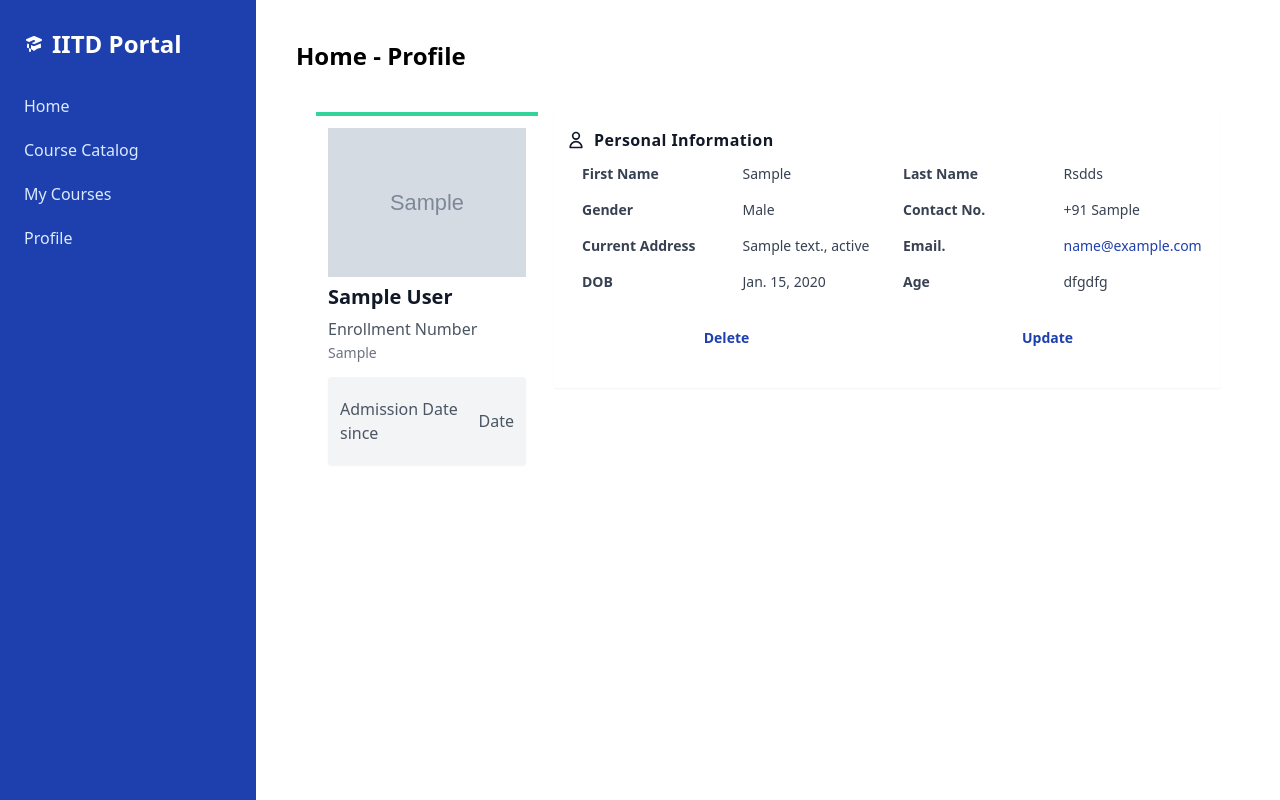
After one commit to tsg-asya/student-portal, a Django app: a page that uses templates/base.html in a window 1280 px wide. The commit adds this page. Run offline with Django 3.2, Linux system fonts and the light colour scheme; a user stored in the database is signed in; tables that the repository leaves empty hold one stand-in row (values such as "Sample post"); grey boxes marked "Sample" are stand-in pictures; some libraries are stand-ins or nearby versions.

Commit message:
user profile and detail profile added

```diff
--- /dev/null
+++ b/authy/templates/authy/student_detail.html
@@ -0,0 +1,95 @@
+{% extends "base.html" %}
+{% load tailwind_filters %}
+{% block lcontent %}
+<h1 class="flex-1 text-2xl font-bold">Home - Profile</h1>
+<div class="container mx-auto my-5 p-5">
+    <div class="md:flex no-wrap md:-mx-2 ">
+        <!-- Left Side -->
+        <div class="w-full md:w-3/12 md:mx-2">
+            <!-- Profile Card -->
+            <div class="bg-white p-3 border-t-4 border-green-400">
+                <div class="image overflow-hidden">
+                    {% if student.picture %}
+                    <img class="h-auto w-full mx-auto"
+                        src="{{ student.picture.url }}"
+                        alt="member-photo">
+                    {% else %}
+                    <img class="h-auto w-full mx-auto"
+                        src="/media/default.jpg"
+                        alt="member-photo">
+                    {% endif %}
+                </div>
+                <h1 class="text-gray-900 font-bold text-xl leading-8 my-1">{{ student.user.first_name|capfirst }} {{ student.user.last_name|capfirst }}</h1>
+                <h3 class="text-gray-600 font-lg text-semibold leading-6">Enrollment Number</h3>
+                <p class="text-sm text-gray-500 hover:text-gray-600 leading-6">{{ student.enrollment_no }}</p>
+                <ul
+                    class="bg-gray-100 text-gray-600 hover:text-gray-700 hover:shadow py-2 px-3 mt-3 divide-y rounded shadow-sm">
+                    <li class="flex items-center py-3">
+                        <span>Admission Date since</span>
+                        <span class="ml-auto">Date</span>
+                    </li>
+                </ul>
+            </div>
+        </div>
+        <div class="w-full md:w-9/12 mx-2 h-64">
+            <div class="bg-white p-3 shadow-sm rounded-sm">
+                <div class="flex items-center space-x-2 font-semibold text-gray-900 leading-8">
+                    <span clas="text-green-500">
+                        <svg class="h-5" xmlns="http://www.w3.org/2000/svg" fill="none" viewBox="0 0 24 24"
+                            stroke="currentColor">
+                            <path stroke-linecap="round" stroke-linejoin="round" stroke-width="2"
+                                d="M16 7a4 4 0 11-8 0 4 4 0 018 0zM12 14a7 7 0 00-7 7h14a7 7 0 00-7-7z" />
+                        </svg>
+                    </span>
+                    <span class="tracking-wide">Personal Information</span>
+                </div>
+                <div class="text-gray-700">
+                    <div class="grid md:grid-cols-2 text-sm">
+                        <div class="grid grid-cols-2">
+                            <div class="px-4 py-2 font-semibold">First Name</div>
+                            <div class="px-4 py-2">{{ student.user.first_name|capfirst }}</div>
+                        </div>
+                        <div class="grid grid-cols-2">
+                            <div class="px-4 py-2 font-semibold">Last Name</div>
+                            <div class="px-4 py-2">Rsdds</div>
+                        </div>
+                        <div class="grid grid-cols-2">
+                            <div class="px-4 py-2 font-semibold">Gender</div>
+                            <div class="px-4 py-2">{{ student.gender }}</div>
+                        </div>
+                        <div class="grid grid-cols-2">
+                            <div class="px-4 py-2 font-semibold">Contact No.</div>
+                            <div class="px-4 py-2">+91 {{ student.contact }}</div>
+                        </div>
+                        <div class="grid grid-cols-2">
+                            <div class="px-4 py-2 font-semibold">Current Address</div>
+                            <div class="px-4 py-2">{{ student.local_address }}, {{ student.city_state }}</div>
+                        </div>
+                        <div class="grid grid-cols-2">
+                            <div class="px-4 py-2 font-semibold">Email.</div>
+                            <div class="px-4 py-2">
+                                <a class="text-blue-800" href="mailto:{{ student.user.email }}">{{ student.user.email }}</a>
+                            </div>
+                        </div>
+                        <div class="grid grid-cols-2">
+                            <div class="px-4 py-2 font-semibold">DOB</div>
+                            <div class="px-4 py-2">{{ student.birthdate }}</div>
+                        </div>
+                        <div class="grid grid-cols-2">
+                            <div class="px-4 py-2 font-semibold">Age</div>
+                            <div class="px-4 py-2">dfgdfg</div>
+                        </div>
+                    </div>
+                </div>
+                <div class="flex justify-center">
+                    <button
+                        class="block w-full text-blue-800 text-sm font-semibold rounded-lg hover:bg-gray-100 focus:outline-none focus:shadow-outline focus:bg-gray-100 hover:shadow-xs p-3 my-4"><a href="#">Delete</a></button>
+                    <button
+                        class="block w-full text-blue-800 text-sm font-semibold rounded-lg hover:bg-gray-100 focus:outline-none focus:shadow-outline focus:bg-gray-100 hover:shadow-xs p-3 my-4"><a href="{% url 'student_update' student.slug  %}">Update</a></button>
+                </div>
+            </div>
+        </div>
+    </div>
+</div>
+
+{% endblock lcontent %}
--- a/authy/urls.py
+++ b/authy/urls.py
@@ -1,6 +1,9 @@
-# from django.urls import path
-# from . import views
+from django.urls import path
+from .views import student
 
-# urlpatterns = [
-#     path('test/', views.index, name='test')
-# ]
+urlpatterns = [
+    path('profile/<slug:slug>', student.StudentDetailView.as_view(),
+         name='student_detail'),
+    path('profile/<slug:slug>/update', student.StudentUpdateView.as_view(),
+         name='student_update')
+]
--- a/authy/views/student.py
+++ b/authy/views/student.py
@@ -1,7 +1,9 @@
-from django.views.generic import CreateView
-from authy.models import User
-from authy.forms import StudentSignUpForm
+from django.views.generic import CreateView, UpdateView, DetailView
+from authy.models import Student, User
+from authy.forms import StudentSignUpForm, StudentUpdateForm
 from django.contrib.auth import login
+from django.urls import reverse
+from django.contrib.auth.mixins import LoginRequiredMixin
 from django.shortcuts import get_object_or_404, redirect, render
 
 
@@ -18,3 +20,20 @@ class StudentSignUpView(CreateView):
         user = form.save()
         login(self.request, user)
         return redirect('/')
+
+
+class StudentUpdateView(LoginRequiredMixin, UpdateView):
+    template_name = "authy/student_update.html"
+    form_class = StudentUpdateForm
+
+    def get_queryset(self):
+        return Student.objects.filter(user=self.request.user)
+
+    def get_success_url(self):
+        return reverse("/")
+
+
+class StudentDetailView(LoginRequiredMixin, DetailView):
+    template_name = "authy/student_detail.html"
+    context_object_name = "student"
+    queryset = Student.objects.all()
--- a/portal/urls.py
+++ b/portal/urls.py
@@ -7,13 +7,15 @@ from authy.views import signup, student, teacher
 
 urlpatterns = [
     path('admin/', admin.site.urls),
+    path('user/', include('authy.urls')),
     path('accounts/', include('django.contrib.auth.urls')),
     path('accounts/signup/', signup.SignUpView.as_view(), name='signup'),
     path('accounts/signup/student/',
          student.StudentSignUpView.as_view(), name='student_signup'),
     path('accounts/signup/teacher/',
-         teacher.TeacherSignUpView.as_view(), name='teacher_signup')
-]
+         teacher.TeacherSignUpView.as_view(), name='teacher_signup'),
+    path('ckeditor/', include('ckeditor_uploader.urls'))
+]+static(settings.MEDIA_URL, document_root=settings.MEDIA_ROOT)
 
 if settings.DEBUG:
     urlpatterns += static(settings.STATIC_URL,
--- a/templates/base.html
+++ b/templates/base.html
@@ -14,10 +14,26 @@
 </style>
 <body>
     {% if not user.is_authenticated %}
-        {% include 'navbar.html' %}
-    {% endif %}
+        {% include 'n-navbar.html' %}
         {% block content %}
         {% endblock content %}
+    {% else %}
+    <div class="relative min-h-screen md:flex">
+        {% include 'navbar.html' %}
+        <div class="flex-1 p-10">
+            {% block lcontent %}
+            {% endblock lcontent %}
+        </div>
+        <script>
+            // grab everything we need
+            const btn = document.querySelector(".mobile-menu-button");
+            const sidebar = document.querySelector(".sidebar");
 
+            // add our event listener for the click
+            btn.addEventListener("click", () => {
+            sidebar.classList.toggle("-translate-x-full");
+            });
+        </script>
+    {% endif %}
 </body>
 </html>
--- a/templates/navbar.html
+++ b/templates/navbar.html
@@ -1,34 +1,40 @@
-{% load static %}
+    <!-- mobile menu bar -->
+    <div class="bg-gray-800 text-gray-100 flex justify-between md:hidden">
+      <!-- logo -->
+      <a href="#" class="block p-4 text-white font-bold"> IITD Portal</a>
 
-<header class="text-gray-600 body-font">
-  <div class="container mx-auto flex flex-wrap p-5 flex-col md:flex-row items-center">
-    <a class="flex title-font font-medium items-center text-gray-900 mb-4 ml-10 md:mb-0">
-      <a href="/"><span class="ml text-xl text-black-400">Student Portal</span></a>
-    </a>
-    <nav class="md:ml-auto flex flex-wrap items-center text-base justify-center">
-      {% if request.user.is_authenticated %}
-        <a href="#" class="mr-5 text-black-500 hover:text-yellow-600">Courses</a>
-        <a href="#" class="mr-5 text-black-500 hover:text-yellow-600">My Courses</a>
-        <a href="#" class="mr-5 text-black-500 hover:text-yellow-600">Profile</a>
-        <a href="#" class="mr-5 text-black-500 hover:text-yellow-600">Inbox</a>
-      {% endif %}
-    </nav>
+      <!-- mobile menu button -->
+      <button class="mobile-menu-button p-4 focus:outline-none focus:bg-gray-700">
+        <svg class="h-5 w-5" xmlns="http://www.w3.org/2000/svg" fill="none" viewBox="0 0 24 24" stroke="currentColor">
+          <path stroke-linecap="round" stroke-linejoin="round" stroke-width="2" d="M4 6h16M4 12h16M4 18h16" />
+        </svg>
+      </button>
+    </div>
 
-    {% if request.user.is_authenticated %}
-      Logged in as: {{ request.user.username }}
-      <a href="#" class="ml-3 inline-flex items-center bg-gray-100 border-0 py-1 px-3 focus:outline-none hover:bg-gray-200 rounded text-base mt-4 md:mt-0">Logout
-        <svg fill="none" stroke="currentColor" stroke-linecap="round" stroke-linejoin="round" stroke-width="2" class="w-4 h-4 ml-1" viewBox="0 0 24 24">
-          <path d="M5 12h14M12 5l7 7-7 7"></path>
-        </svg>
+    <!-- sidebar -->
+    <div class="sidebar bg-blue-800 text-blue-100 w-64 space-y-6 py-7 px-2 absolute inset-y-0 left-0 transform -translate-x-full md:relative md:translate-x-0 transition duration-200 ease-in-out">
+
+      <!-- logo -->
+      <a href="#" class="text-white flex items-center space-x-2 px-4">
+        <svg xmlns="http://www.w3.org/2000/svg" class="h-5 w-5" viewBox="0 0 20 20" fill="currentColor">
+            <path d="M10.394 2.08a1 1 0 00-.788 0l-7 3a1 1 0 000 1.84L5.25 8.051a.999.999 0 01.356-.257l4-1.714a1 1 0 11.788 1.838L7.667 9.088l1.94.831a1 1 0 00.787 0l7-3a1 1 0 000-1.838l-7-3zM3.31 9.397L5 10.12v4.102a8.969 8.969 0 00-1.05-.174 1 1 0 01-.89-.89 11.115 11.115 0 01.25-3.762zM9.3 16.573A9.026 9.026 0 007 14.935v-3.957l1.818.78a3 3 0 002.364 0l5.508-2.361a11.026 11.026 0 01.25 3.762 1 1 0 01-.89.89 8.968 8.968 0 00-5.35 2.524 1 1 0 01-1.4 0zM6 18a1 1 0 001-1v-2.065a8.935 8.935 0 00-2-.712V17a1 1 0 001 1z" />
+          </svg>
+        <span class="text-2xl font-extrabold">IITD Portal</span>
       </a>
-    {% else %}
-    <a href="{% url 'signup' %}" class="inline-flex items-center bg-indigo-500 border-0 py-1 px-3 focus:outline-none hover:bg-indigo-600 rounded text-white mt-4 md:mt-0 mr-4">Sign Up
-    </a>
-    <a href="{% url 'login' %}" class="inline-flex items-center bg-gray-100 border-0 py-1 px-3 focus:outline-none hover:bg-gray-200 rounded text-base mt-4 md:mt-0">Login
-      <svg fill="none" stroke="currentColor" stroke-linecap="round" stroke-linejoin="round" stroke-width="2" class="w-4 h-4 ml-1" viewBox="0 0 24 24">
-        <path d="M5 12h14M12 5l7 7-7 7"></path>
-      </svg>
-    </a>
-    {% endif  %}
-  </div>
-</header>
+
+      <!-- nav -->
+      <nav>
+        <a href="{% url 'student_detail' user.student.slug %}" class="block py-2.5 px-4 rounded transition duration-200 hover:bg-blue-700 hover:text-white">
+          Home
+        </a>
+        <a href="" class="block py-2.5 px-4 rounded transition duration-200 hover:bg-blue-700 hover:text-white">
+          Course Catalog
+        </a>
+        <a href="" class="block py-2.5 px-4 rounded transition duration-200 hover:bg-blue-700 hover:text-white">
+          My Courses
+        </a>
+        <a href="" class="block py-2.5 px-4 rounded transition duration-200 hover:bg-blue-700 hover:text-white">
+          Profile
+        </a>
+      </nav>
+    </div>
```
Also changed, not shown: authy/forms.py (+65 -2 lines), authy/models.py (+25 -3 lines), authy/templates/authy/student_update.html (added, +67 -0 lines), portal/settings.py (+7 -0 lines), templates/n-navbar.html (added, +34 -0 lines), authy/migrations/0001_initial.py, authy/migrations/0002_alter_userprofile_user.py (deleted), authy/migrations/0003_auto_20210524_2001.py (deleted), authy/migrations/0004_auto_20210526_1138.py (deleted), 2 other files.
